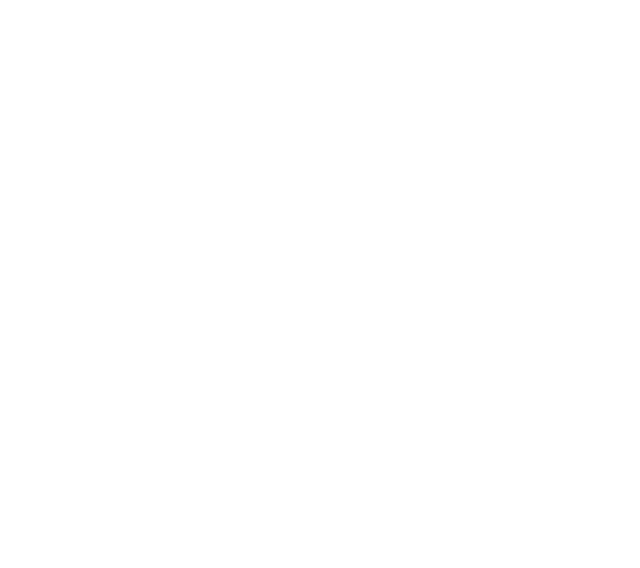
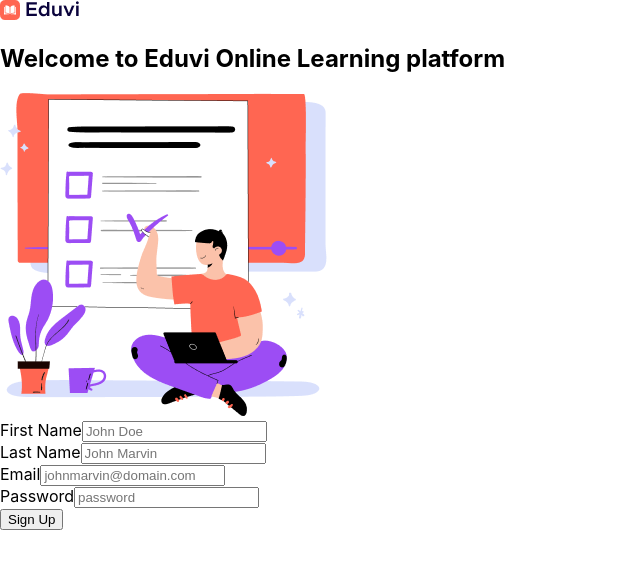
Before and after one commit to steven-mpawulo/mentor-app, a React (Create React App) app: page / in a window 1280 px wide. Shown: the top 568 px of the page, without its empty margins (0-640 px from the left). Built offline with nearby package versions, Linux system fonts and the light colour scheme.

Commit message:
writes html for sign up

```diff
--- a/src/App.js
+++ b/src/App.js
@@ -1,9 +1,12 @@
-function App() {
+import React from 'react'
+import Signup from './components/signup/Signup'
+
+const App = () => {
   return (
-    <div className="App">
-
+    <div>
+      <Signup/>
     </div>
-  );
+  )
 }
 
-export default App;
+export default App
--- /dev/null
+++ b/src/components/common/button/Button.js
@@ -0,0 +1,9 @@
+import React from 'react'
+
+const Button = ({buttonText}) => {
+  return (
+    <button>{buttonText}</button>
+  )
+}
+
+export default Button
--- /dev/null
+++ b/src/components/common/textinput/TextInput.js
@@ -0,0 +1,12 @@
+import React from 'react'
+
+const TextInput = ({type, placeholder, label}) => {
+  return (
+    <div className="textInput">
+        <label htmlFor={label}>{label}</label>
+        <input type={type} placeholder= {placeholder} name= {label} id= {label}/>
+    </div>
+  )
+}
+
+export default TextInput
--- a/src/components/signup/Signup.js
+++ b/src/components/signup/Signup.js
@@ -0,0 +1,30 @@
+import React from 'react'
+import Logo from '../../images/Logo.png';
+import signupImage from '../../images/signup.png';
+import TextInput from '../common/textinput/TextInput';
+import Button from '../common/button/Button';
+
+const Signup = () => {
+    return (
+        <main>
+            <section>
+                <div className="signup-left-container">
+                    <img src={Logo} alt="logo" />
+                    <h1>Welcome to <span>Eduvi Online</span> <span>Learning platform</span></h1>
+                    <img src={signupImage} alt="signup" />
+                </div>
+                <div className="signup-right-container">
+                    <TextInput label={"First Name"} placeholder={"John Doe"} type={"text"} />
+                    <TextInput label={"Last Name"} placeholder={"John Marvin"} type={"text"} />
+                    <TextInput label={"Email"} placeholder={"johnmarvin@domain.com"} type={"email"} />
+                    <TextInput label={"Password"} placeholder={"password"} type={"password"} />
+                    <Button buttonText={"Sign Up"} />
+
+                </div>
+            </section>
+        </main>
+
+    )
+}
+
+export default Signup
```
Also changed, not shown: src/components/common/button/button.css (added), src/components/common/textinput/textinput.css (added), src/images/Logo.png (added), src/images/signup.png (added).
